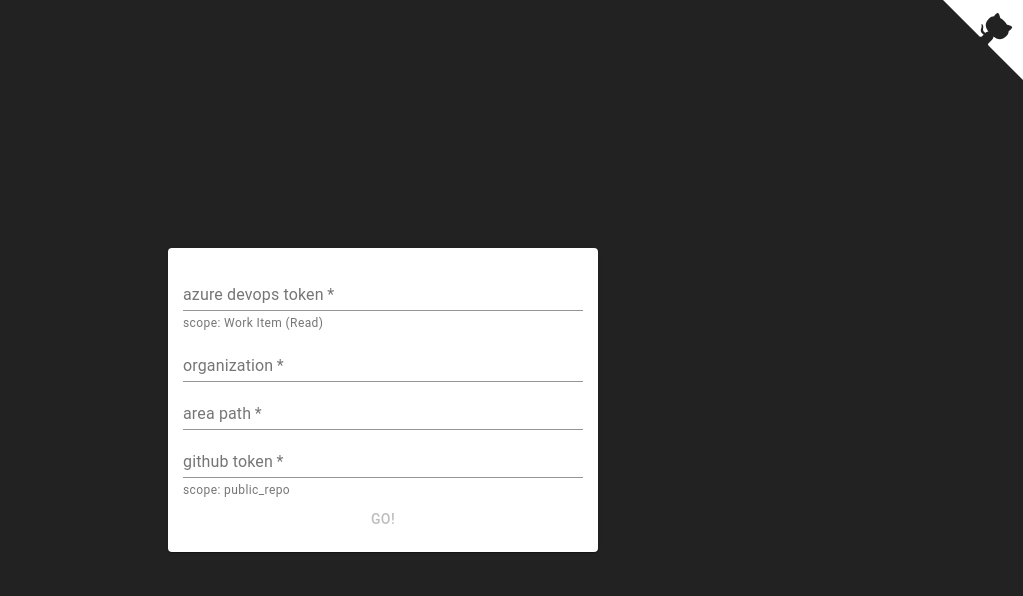
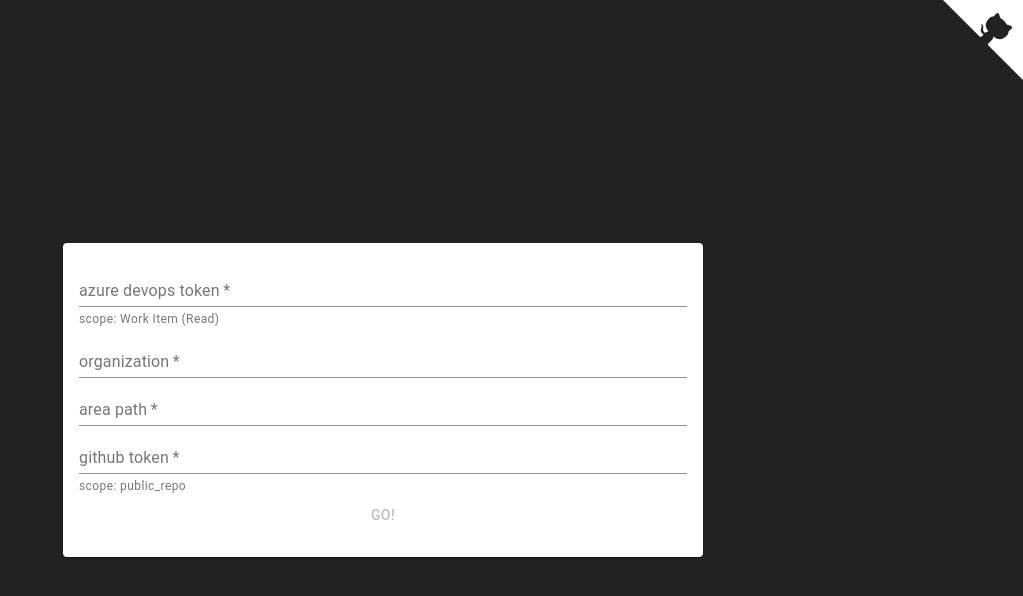
Before and after one commit to riezebosch/azdev2gh, a React (Create React App) app in the folder Functions.Frontend/: page / in a window 1280 px wide. Shown: the top 596 px of the page, without its empty margins (257-1280 px from the left). Built offline with nearby package versions, Linux system fonts and the light colour scheme.

Commit message:
refactor(html): tech review
* removed div soup
* introduced Box for material-ui sizing
* moved post request to onSubmit for accessibility
* minor changes in defaults and React prefix

Thanks: @0xR and @mikewoudenberg

```diff
--- a/Functions.Frontend/src/App.tsx
+++ b/Functions.Frontend/src/App.tsx
@@ -1,62 +1,24 @@
 import React, { useState } from 'react';
 import './App.css';
 import axios from 'axios';
-import { Button, TextField, Card, Snackbar, CircularProgress } from '@material-ui/core'
+import { Button, TextField, Card, Snackbar, CircularProgress, CardContent, Box } from '@material-ui/core'
 import { Alert } from '@material-ui/lab'
 
 function App() {
-  const [azureDevopsToken, setAzureDevopsToken] = useState<string>('');
-  const [azureDevOpsOrganization, setAzureDevOpsOrganization] = useState<string>('');
-  const [azureDevOpsAreaPath, setAzureDevOpsAreaPath] = useState<string>('');
-  const [gitHubToken, setGitHubToken] = useState<string>('');
-  const [loading, setLoading] = React.useState<boolean>(false);
-  const [error, setError] = React.useState('');
+  const [azureDevopsToken, setAzureDevopsToken] = useState('');
+  const [azureDevOpsOrganization, setAzureDevOpsOrganization] = useState('');
+  const [azureDevOpsAreaPath, setAzureDevOpsAreaPath] = useState('');
+  const [gitHubToken, setGitHubToken] = useState('');
+  const [loading, setLoading] = useState(false);
+  const [error, setError] = useState('');
 
   return (
     <div className="App">
       <header className="App-header">
-        <Card>
-          <form style={{ padding: 15, width: 400 }} >
-          <div>
-            <TextField
-              label="azure devops token"
-              id="azure-devops-token"
-              value={azureDevopsToken}
-              onChange={x => setAzureDevopsToken(x.currentTarget.value) }
-              required={true}
-              fullWidth
-              helperText="scope: Work Item (Read)" />
-            </div>
-            <div>
-              <TextField
-                label="organization"
-                id="azure-devops-organization"
-                value={azureDevOpsOrganization}
-                required={true}
-                fullWidth
-                onChange={x => setAzureDevOpsOrganization(x.currentTarget.value) } />
-            </div>
-            <div>
-              <TextField
-                label="area path"
-                id="azure-devops-areapath"
-                value={azureDevOpsAreaPath}
-                required={true}
-                fullWidth
-                onChange={x => setAzureDevOpsAreaPath(x.currentTarget.value) } />
-            </div>
-            <div>
-              <TextField
-                label="github token"
-                id="github-token"
-                value={gitHubToken}
-                required={true}
-                fullWidth
-                onChange={x => setGitHubToken(x.currentTarget.value) }
-                helperText="scope: public_repo" />
-            </div>
-            <div>
-              <Button disabled={ loading || [azureDevopsToken, azureDevOpsOrganization, azureDevOpsAreaPath, gitHubToken].includes('') } onClick={() => {
+        <Box width={1/2}>
+          <Card >
+            <CardContent >
+              <form onSubmit={e => {
                 setLoading(true);
                 axios.post('https://azdo2gh.azurewebsites.net/api/migrate', {
                   azureDevOps: {
@@ -70,11 +32,45 @@ function App() {
                 })
                 .then(r => r.data?.runtimeStatus === 'Failed' ? setError('function failed') : setError(''))
                 .catch(x => setError(x.toString()))
-                .finally(() => setLoading(false))
-              }}>Go!</Button>
-          </div>
-          </form>
-        </Card>
+                .finally(() => setLoading(false));
+
+                e.preventDefault(); // prevent from onSubmit errors in tests
+              }}>
+                <TextField
+                  label="azure devops token"
+                  id="azure-devops-token"
+                  value={azureDevopsToken}
+                  onChange={x => setAzureDevopsToken(x.currentTarget.value) }
+                  required={true}
+                  fullWidth
+                  helperText="scope: Work Item (Read)" />
+                  <TextField
+                    label="organization"
+                    id="azure-devops-organization"
+                    value={azureDevOpsOrganization}
+                    required={true}
+                    fullWidth
+                    onChange={x => setAzureDevOpsOrganization(x.currentTarget.value) } />
+                  <TextField
+                    label="area path"
+                    id="azure-devops-areapath"
+                    value={azureDevOpsAreaPath}
+                    required={true}
+                    fullWidth
+                    onChange={x => setAzureDevOpsAreaPath(x.currentTarget.value) } />
+                  <TextField
+                    label="github token"
+                    id="github-token"
+                    value={gitHubToken}
+                    required={true}
+                    fullWidth
+                    onChange={x => setGitHubToken(x.currentTarget.value) }
+                    helperText="scope: public_repo" />
+                <Button disabled={ loading || [azureDevopsToken, azureDevOpsOrganization, azureDevOpsAreaPath, gitHubToken].includes('') } type="submit">Go!</Button>
+              </form>
+            </CardContent>
+          </Card>
+        </Box>
         <Snackbar open={error !== ''} autoHideDuration={6000} onClose={ () => setError('') } data-testid="error">
             <Alert severity='error'>{error}</Alert>
         </Snackbar>
```
Also changed, not shown: 1 other file (tests, documents, lock files or other folders).
